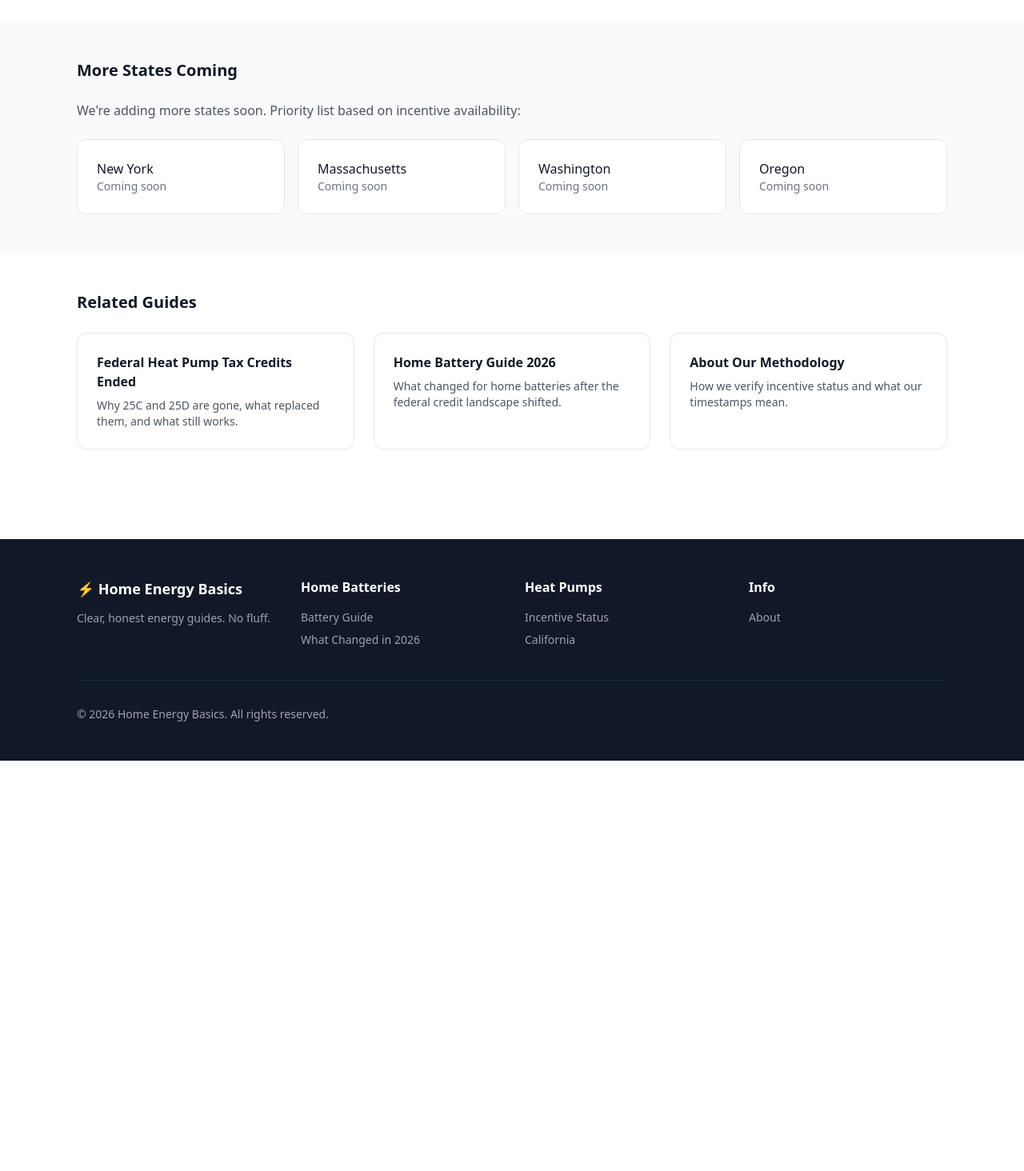
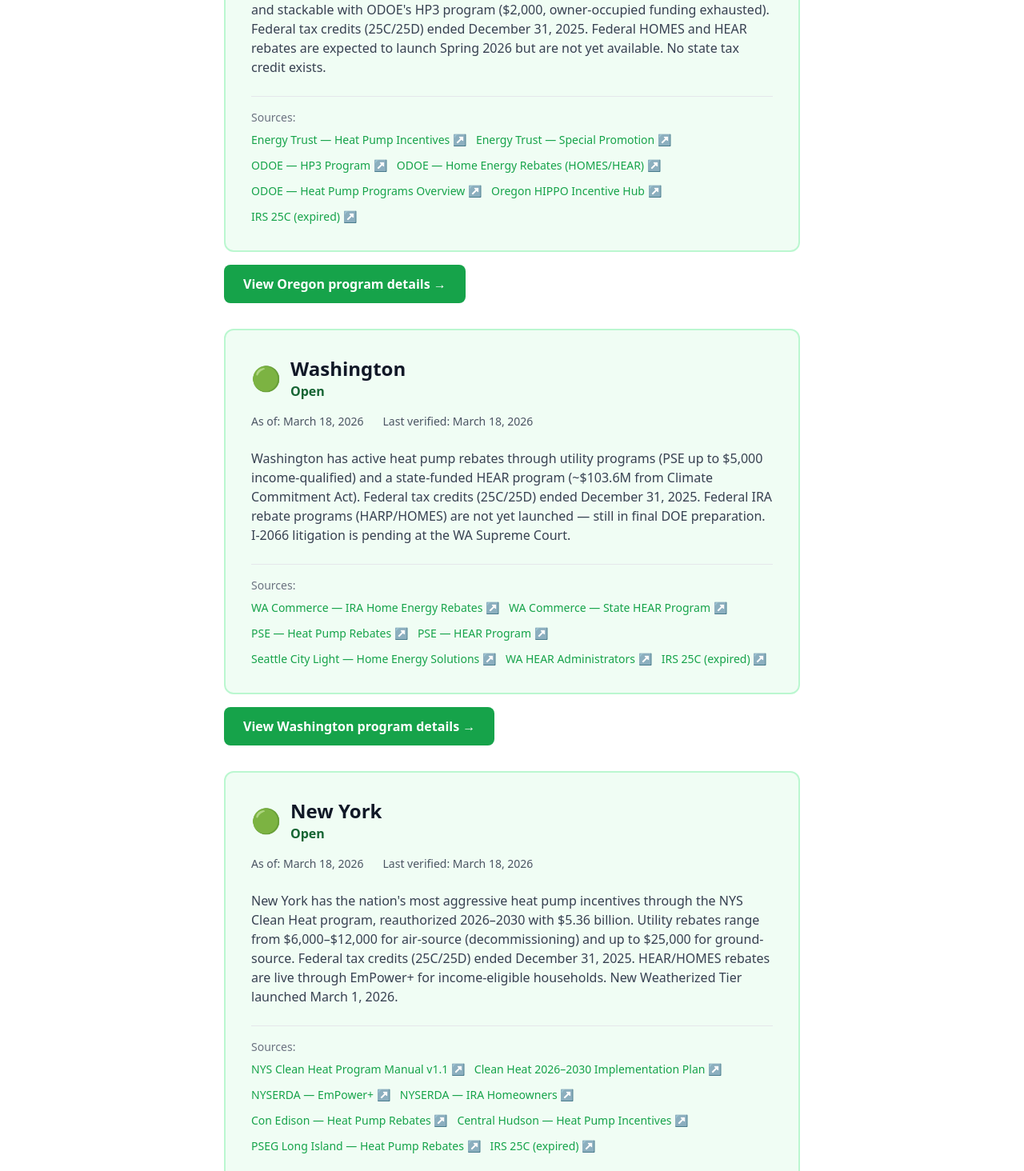
Before and after one commit to giniwproductions-88/homeenergybasics, a Next.js app: page /heat-pumps in a window 1280 px wide. Shown: the part 3026-4490 px from the top of the page at 80% size. Before the commit the page ends 3977 px from the top, so only its background shows below. Built offline with nearby package versions, Linux system fonts and the light colour scheme.

Commit message:
Add OR, WA, NY to incentives.ts

```diff
--- a/src/data/incentives.ts
+++ b/src/data/incentives.ts
@@ -1,4 +1,4 @@
-export type StateCode = "CA" | "MN" | "ME" | "MA" ;
+export type StateCode = "CA" | "MN" | "ME" | "MA" | "OR" | "WA" | "NY";
 
 export type IncentiveStatus = "open" | "limited" | "paused";
 
@@ -176,6 +176,127 @@
       },
     ],
   },
+
+  OR: {
+    stateCode: "OR",
+    stateName: "Oregon",
+    status: "open",
+    lastVerified: "2026-03-18",
+    summary:
+      "Oregon heat pump rebates are active through Energy Trust of Oregon ($800–$1,000) and stackable with ODOE's HP3 program ($2,000, owner-occupied funding exhausted). Federal tax credits (25C/25D) ended December 31, 2025. Federal HOMES and HEAR rebates are expected to launch Spring 2026 but are not yet available. No state tax credit exists.",
+    sources: [
+      {
+        label: "Energy Trust — Heat Pump Incentives",
+        url: "https://www.energytrust.org/residential/incentives/furnace-and-heat-pump",
+      },
+      {
+        label: "Energy Trust — Special Promotion",
+        url: "https://www.energytrust.org/incentives/limited-time-promotion-for-ducted-and-ductless-heat-pumps/",
+      },
+      {
+        label: "ODOE — HP3 Program",
+        url: "https://www.oregon.gov/energy/Incentives/Pages/HP3.aspx",
+      },
+      {
+        label: "ODOE — Home Energy Rebates (HOMES/HEAR)",
+        url: "https://www.oregon.gov/energy/Incentives/Pages/home-energy-rebates.aspx",
+      },
+      {
+        label: "ODOE — Heat Pump Programs Overview",
+        url: "https://www.oregon.gov/energy/Incentives/Pages/heat-pumps.aspx",
+      },
+      {
+        label: "Oregon HIPPO Incentive Hub",
+        url: "https://incentives.oregon.gov/about",
+      },
+      {
+        label: "IRS 25C (expired)",
+        url: "https://www.irs.gov/credits-deductions/energy-efficient-home-improvement-credit",
+      },
+    ],
+  },
+
+  WA: {
+    stateCode: "WA",
+    stateName: "Washington",
+    status: "open",
+    lastVerified: "2026-03-18",
+    summary:
+      "Washington has active heat pump rebates through utility programs (PSE up to $5,000 income-qualified) and a state-funded HEAR program (~$103.6M from Climate Commitment Act). Federal tax credits (25C/25D) ended December 31, 2025. Federal IRA rebate programs (HARP/HOMES) are not yet launched — still in final DOE preparation. I-2066 litigation is pending at the WA Supreme Court.",
+    sources: [
+      {
+        label: "WA Commerce — IRA Home Energy Rebates",
+        url: "https://www.commerce.wa.gov/energy-incentives/ira-home-energy-rebates/",
+      },
+      {
+        label: "WA Commerce — State HEAR Program",
+        url: "https://www.commerce.wa.gov/energy-incentives/hear/",
+      },
+      {
+        label: "PSE — Heat Pump Rebates",
+        url: "https://www.pse.com/en/rebates/heating/electric-resistance-to-air-source-heat-pump-conversion-rebate",
+      },
+      {
+        label: "PSE — HEAR Program",
+        url: "https://www.pse.com/en/rebates/hear",
+      },
+      {
+        label: "Seattle City Light — Home Energy Solutions",
+        url: "https://www.seattle.gov/city-light/residential-services/home-energy-solutions",
+      },
+      {
+        label: "WA HEAR Administrators",
+        url: "https://www.wahear.com/",
+      },
+      {
+        label: "IRS 25C (expired)",
+        url: "https://www.irs.gov/credits-deductions/energy-efficient-home-improvement-credit",
+      },
+    ],
+  },
+
+  NY: {
+    stateCode: "NY",
+    stateName: "New York",
+    status: "open",
+    lastVerified: "2026-03-18",
+    summary:
+      "New York has the nation's most aggressive heat pump incentives through the NYS Clean Heat program, reauthorized 2026–2030 with $5.36 billion. Utility rebates range from $6,000–$12,000 for air-source (decommissioning) and up to $25,000 for ground-source. Federal tax credits (25C/25D) ended December 31, 2025. HEAR/HOMES rebates are live through EmPower+ for income-eligible households. New Weatherized Tier launched March 1, 2026.",
+    sources: [
+      {
+        label: "NYS Clean Heat Program Manual v1.1",
+        url: "https://cleanheat.ny.gov/assets/pdf/NYS%20Clean%20Heat%20Program%20Manual%202025.12.12_REFILE.pdf",
+      },
+      {
+        label: "Clean Heat 2026–2030 Implementation Plan",
+        url: "https://cleanheat.ny.gov/assets/pdf/Clean%20Heat%20Implementation%20Plan%202026-2030.pdf",
+      },
+      {
+        label: "NYSERDA — EmPower+",
+        url: "https://www.nyserda.ny.gov/All-Programs/EmPower-New-York-Program",
+      },
+      {
+        label: "NYSERDA — IRA Homeowners",
+        url: "https://www.nyserda.ny.gov/All-Programs/Inflation-Reduction-Act/Inflation-Reduction-Act-homeowners",
+      },
+      {
+        label: "Con Edison — Heat Pump Rebates",
+        url: "https://www.coned.com/en/save-money/rebates-incentives-tax-credits/rebates-incentives-tax-credits-for-residential-customers/electric-heating-and-cooling-technology-for-renters-homeowners/save-on-a-central-air-source-heat-pump",
+      },
+      {
+        label: "Central Hudson — Heat Pump Incentives",
+        url: "https://www.cenhud.com/my-energy/save-energy-money/residential-incentives/heat-pumps-residential",
+      },
+      {
+        label: "PSEG Long Island — Heat Pump Rebates",
+        url: "https://www.psegliny.com/en/saveenergyandmoney/homeefficiency/HomeComfort/HeatPumps/Rebates",
+      },
+      {
+        label: "IRS 25C (expired)",
+        url: "https://www.irs.gov/credits-deductions/energy-efficient-home-improvement-credit",
+      },
+    ],
+  },
 };
 
 export function formatDate(dateStr: string): string {
```
